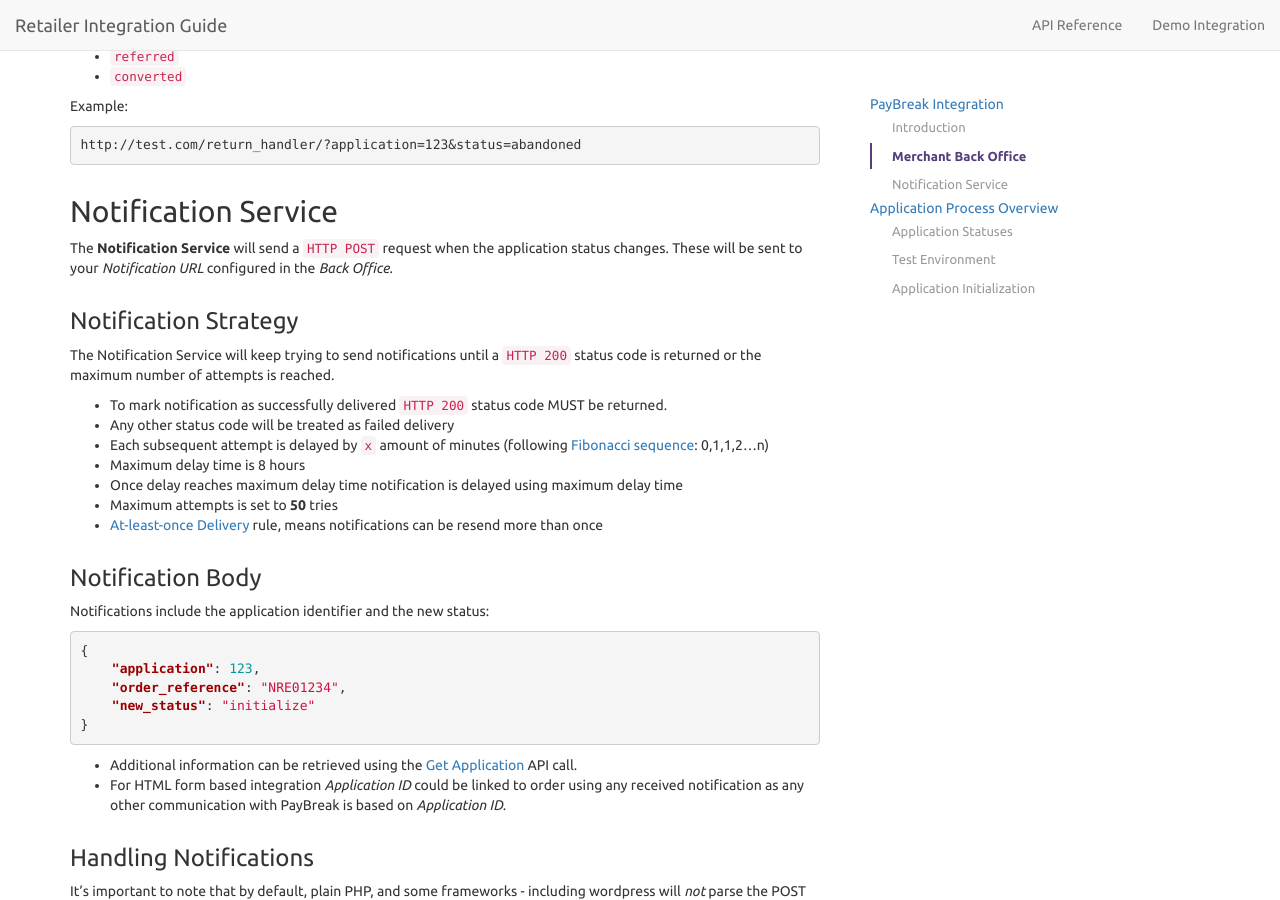
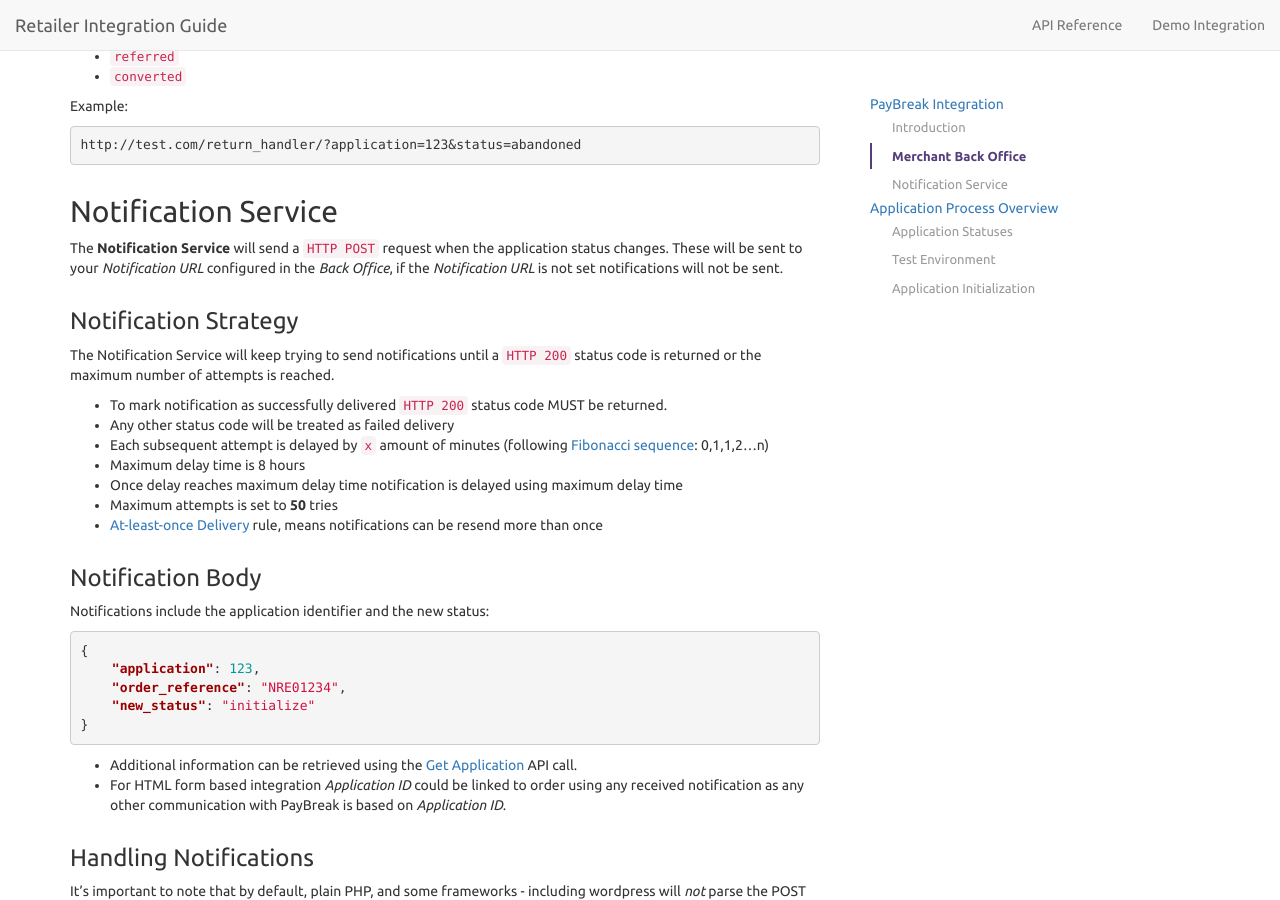
Before and after one commit to PayBreak/retailer-integration-guide, a Jekyll site: the page built from index.md, in a window 1280 px wide and 900 px high, scrolled down 3008 px. Built offline with Jekyll 4.4.1, drawn with Linux system fonts in a browser that asks for light colours; nearby versions of some CDN libraries; Markdown is read by kramdown in place of the engine named in the settings.

Commit message:
Added note on notification url
Whne not set no notifications will be sent

```diff
--- a/_includes/v4/notifications.md
+++ b/_includes/v4/notifications.md
@@ -1,6 +1,6 @@
 ## Notification Service
 
-The **Notification Service** will send a `HTTP POST` request when the application status changes. These will be sent to your *Notification URL* configured in the *Back Office*.
+The **Notification Service** will send a `HTTP POST` request when the application status changes. These will be sent to your *Notification URL* configured in the *Back Office*, if the *Notification URL* is not set notifications will not be sent.
 
 ### Notification Strategy
 The Notification Service will keep trying to send notifications until a `HTTP 200` status code is returned or the maximum number of attempts is reached.
```
